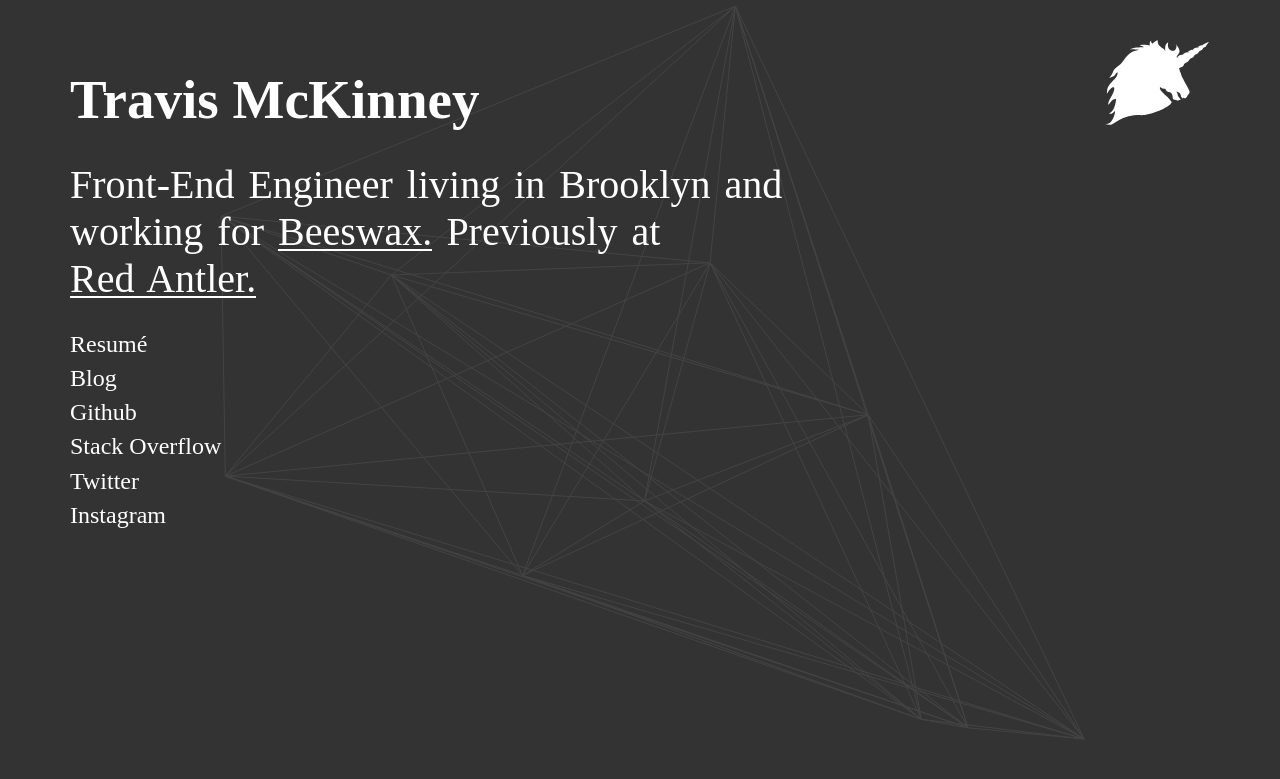
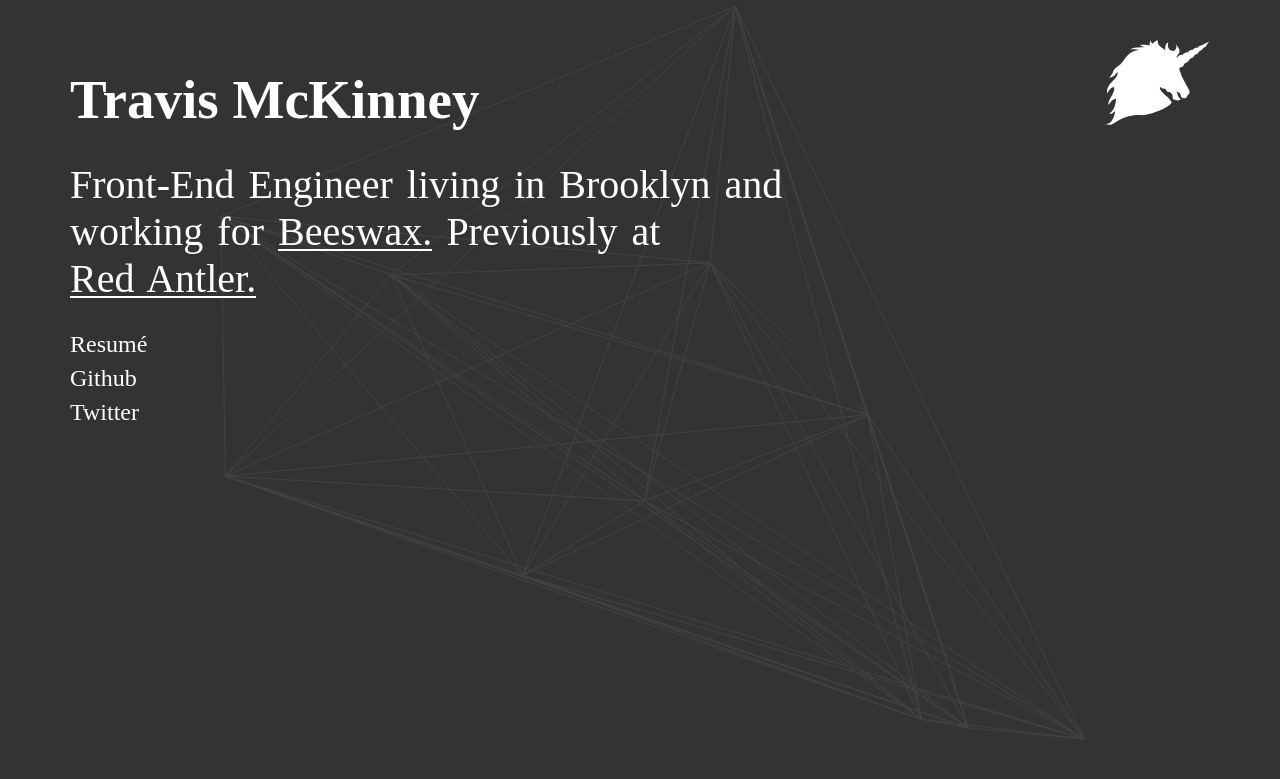
Before and after one commit to tramck/tramck.github.io, a Jekyll site: the page built from index.html, in a window 1280 px wide. Shown: the top 779 px of the page. Built offline with Jekyll 4.4.1, drawn with Linux system fonts in a browser that asks for light colours; nearby versions of some CDN libraries.

Commit message:
Update index.html

```diff
--- a/index.html
+++ b/index.html
@@ -13,11 +13,8 @@ body_class: home
   <div class="col-lg-12">
     <ul class="home-list">
       <li><a href="{{ site.url }}resume">Resumé</a></li>
-      <li><a href="{{ site.url }}blog">Blog</a></li>
-      <li><a href="http://github.com/braznaavtrav">Github</a></li>
-      <li><a href="http://stackoverflow.com/users/1173813/trav-mckinney">Stack Overflow</a></li>
-      <li><a href="http://twitter.com/braznaavtrav">Twitter</a></li>
-      <li><a href="http://instagram.com/braznaavtrav">Instagram</a></li>
+      <li><a href="https://github.com/braznaavtrav">Github</a></li>
+      <li><a href="https://twitter.com/UncaughtError">Twitter</a></li>
     </ul>
   </div>
 </div>
```
